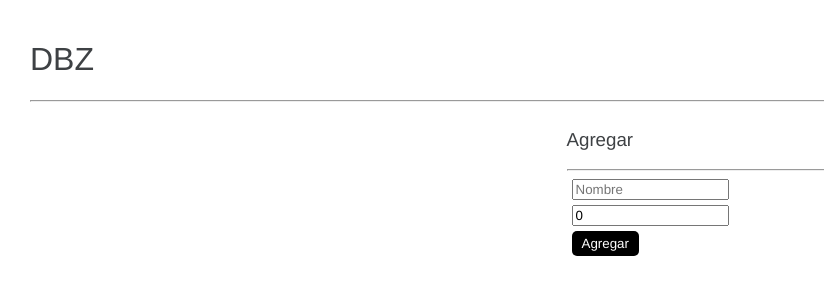
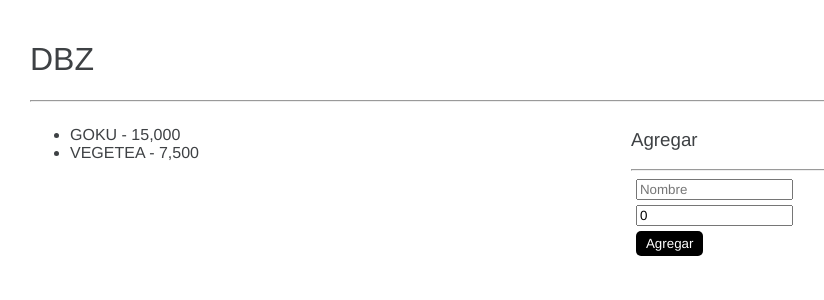
Before and after one commit to epassano/CursoAngular, an Angular app: page / in a window 1280 px wide. Shown: the top 300 px of the page, without its empty margins (10-834 px from the left). Built offline with nearby package versions, Linux system fonts and the light colour scheme.

Commit message:
63. @Input

```diff
--- /dev/null
+++ b/src/app/dbz/interfaces/dbz.interface.ts
@@ -0,0 +1,4 @@
+export interface Personaje{
+    nombre:string;
+    poder:number;
+  }
--- a/src/app/dbz/main-page/main-page.component.html
+++ b/src/app/dbz/main-page/main-page.component.html
@@ -2,7 +2,9 @@
 <hr>
 <div class="row">
     <div class="col">
-        <app-personajes></app-personajes>
+        <app-personajes [personajes]="personajes">
+
+        </app-personajes>
 
     </div>
     <div class="col">
--- a/src/app/dbz/main-page/main-page.component.ts
+++ b/src/app/dbz/main-page/main-page.component.ts
@@ -1,9 +1,7 @@
 import { Component, OnInit } from '@angular/core';
 import { TargetLocator } from 'selenium-webdriver';
-interface Personaje{
-  nombre:string;
-  poder:number;
-}
+import { Personaje } from '../interfaces/dbz.interface';
+
 @Component({
   selector: 'app-main-page',
   templateUrl: './main-page.component.html',
--- a/src/app/dbz/personajes/personajes.component.ts
+++ b/src/app/dbz/personajes/personajes.component.ts
@@ -1,4 +1,5 @@
-import { Component, OnInit } from '@angular/core';
+import { Component, Input } from '@angular/core';
+import { Personaje } from '../interfaces/dbz.interface';
 
 @Component({
   selector: 'app-personajes',
@@ -6,7 +7,7 @@
   styleUrls: ['./personajes.component.css']
 })
 export class PersonajesComponent  {
+@Input() personajes:Personaje[]=[];
 
-personajes:any[]=[];
 
 }
```
